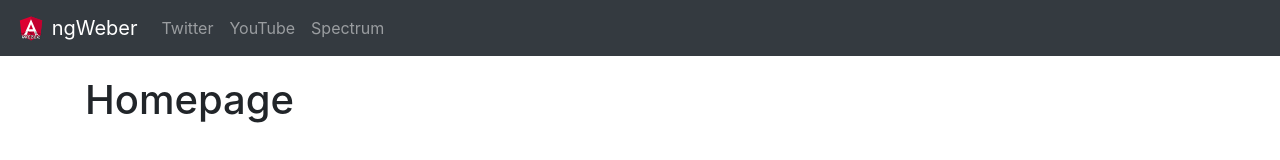
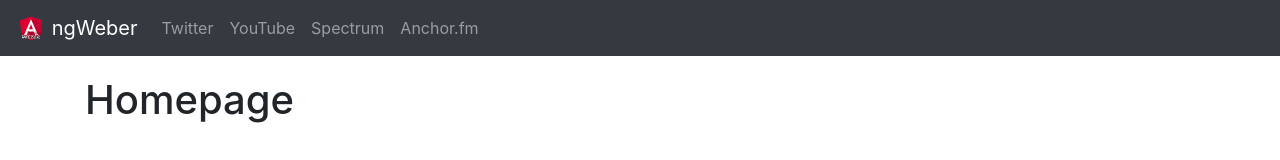
Before and after one commit to pjlamb12/ngweber.dev, an Angular app: page / in a window 1280 px wide. Shown: the top 160 px of the page. Built offline with nearby package versions, Linux system fonts and the light colour scheme.

Commit message:
#1 added another. Resolves #1

```diff
--- a/src/app/layout/main-nav/main-nav.component.html
+++ b/src/app/layout/main-nav/main-nav.component.html
@@ -25,6 +25,9 @@
 			<li class="nav-item">
 				<a class="nav-link" href="https://spectrum.chat/ngweber">Spectrum</a>
 			</li>
+			<li class="nav-item">
+				<a class="nav-link" href="https://anchor.fm/ng-weber">Anchor.fm</a>
+			</li>
 		</ul>
 	</div>
 </nav>
```
